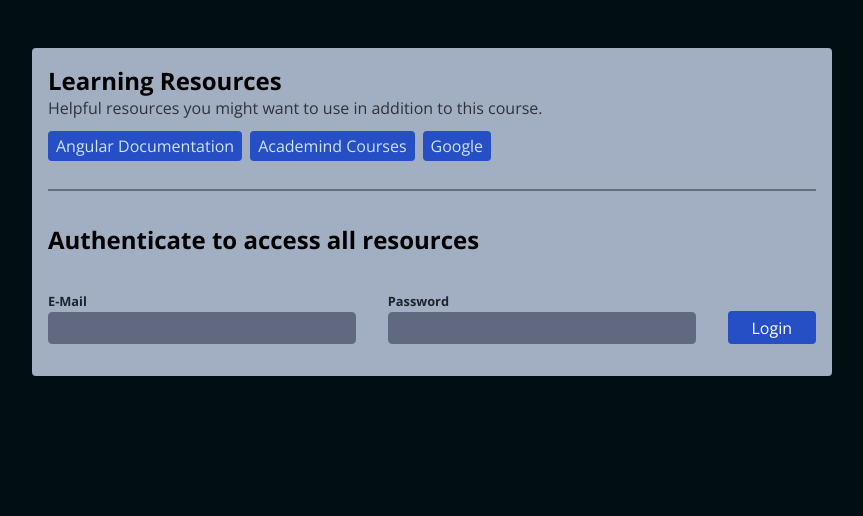
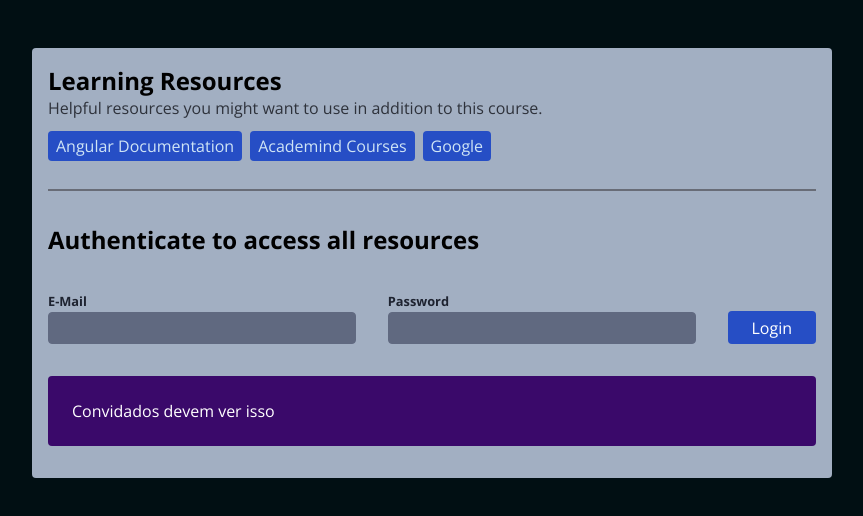
Before and after one commit to Rauatorres/angular-course-directives-deep-dive, an Angular app: page / in a window 1280 px wide. Shown: the top 516 px of the page, without its empty margins (208-1071 px from the left). Built offline with nearby package versions, Linux system fonts and the light colour scheme.

Commit message:
trocando ng-template pela sintaxe com '*'

```diff
--- a/src/app/app.html
+++ b/src/app/app.html
@@ -5,7 +5,10 @@
 
   <app-auth />
 
-  <ng-template appAuth="admin">
+  <!-- <ng-template appAuth="admin">
     <p>Somente admins devem ver isso</p>
-  </ng-template>
+  </ng-template> -->
+  <p *appAuth="'admin'" class="protected-content admin">Somente admins devem ver isso</p>
+  <p *appAuth="'user'" class="protected-content unauthenticated">Usuários devem ver isso</p>
+  <p *appAuth="'guest'" class="protected-content authenticated">Convidados devem ver isso</p>
 </main>
```
